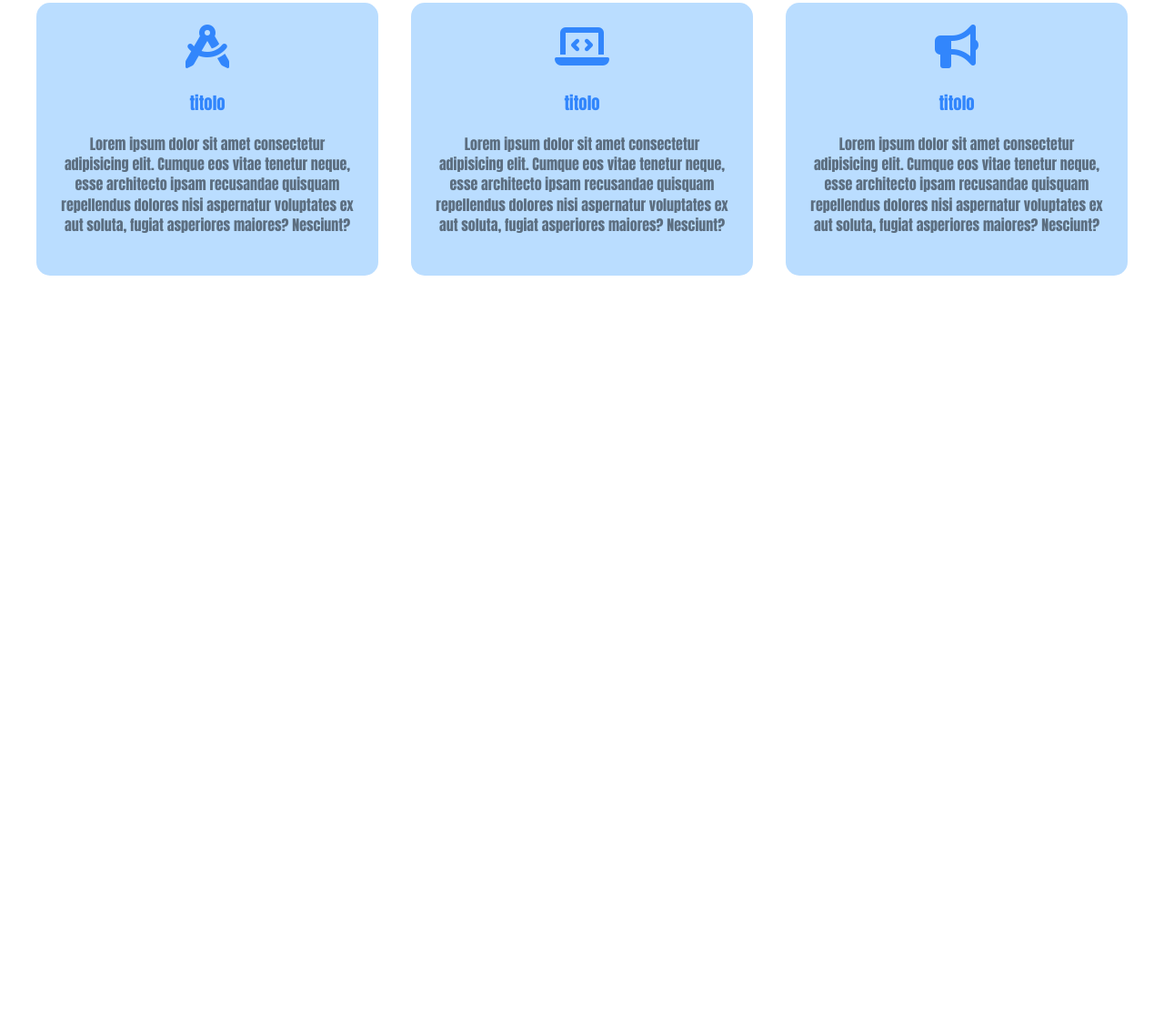
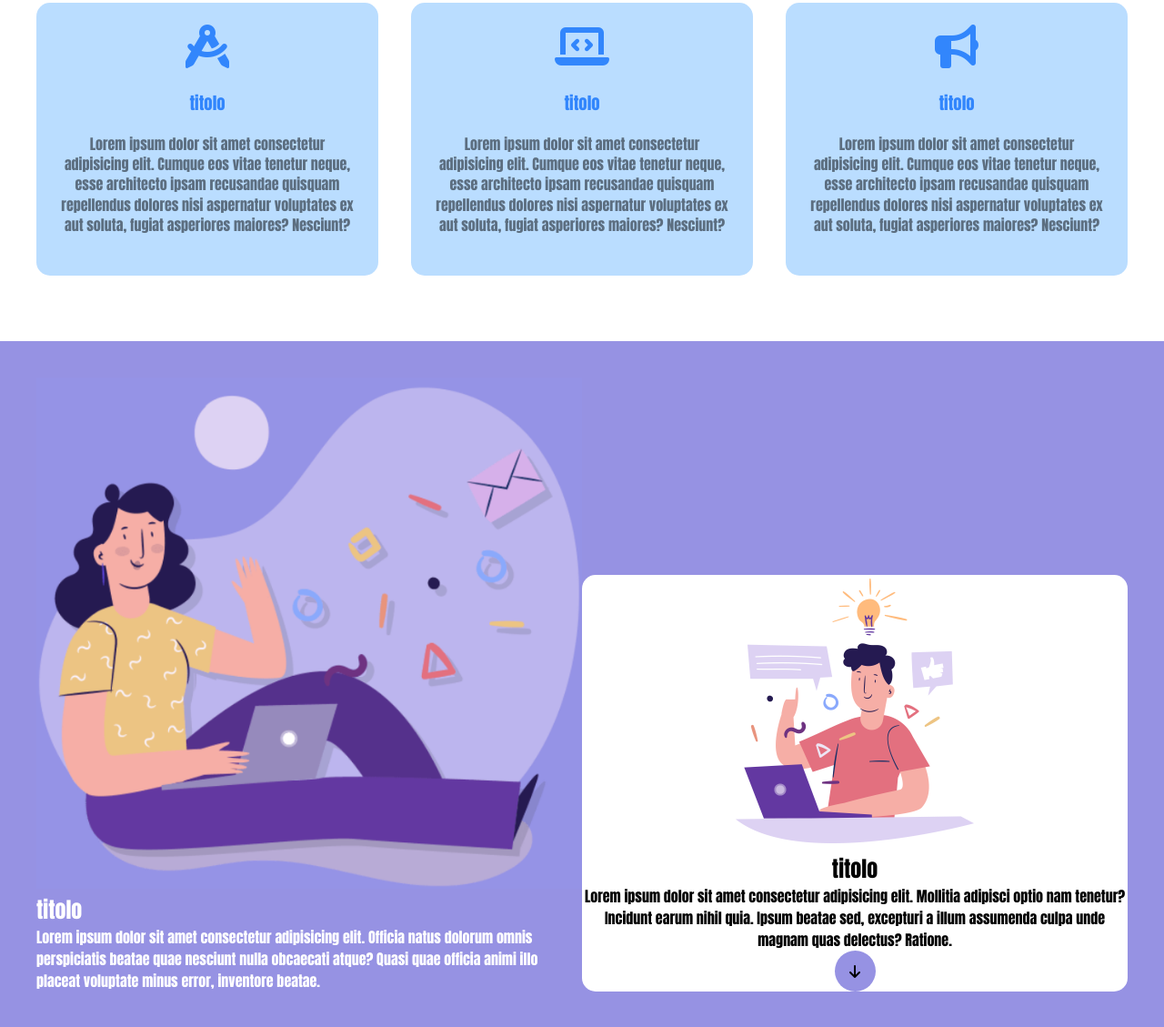
Before and after one commit to gbldmn/htmlcss-responsive-layout, a plain HTML site: page index.html in a window 1280 px wide. Shown: the part 610-1739 px from the top of the page at 91% size. Before the commit the page ends 985 px from the top, so only its background shows below. Drawn offline with Linux system fonts and the light colour scheme.

Commit message:
seconda sezione

```diff
--- a/file.css/style.css
+++ b/file.css/style.css
@@ -43,7 +43,8 @@ header nav ul {
 
      /* prima sezione */
 
-#intro {
+#intro,
+#strategy-planning {
     padding: 2.5rem;
 }
 
@@ -100,6 +101,50 @@ header nav ul {
     color: #3286FC;
     margin-bottom: 1.5rem;
 }
+
+        /* seconda sezione */
+
+.container-100 {
+    max-width: 1000px;
+    margin: 0 auto;
+}
+#strategy-planning {
+    background-color: #9692e3;
+    color: white;
+}
+
+#strategy-planning img {
+    width: 100%;
+}
+
+#strategy-planning col {
+    padding: 2rem;
+}
+
+#strategy-planning h {
+    margin-bottom: 1.5rem;
+}
+
+.card-white {
+    background-color: white;
+    border-radius: 15px;
+    color: black;
+    text-align: center;
+}
+
+.btn-rounded {
+    background-color: #9692e3;
+    color: black;
+    border-radius: 100%;
+    display: inline-block;
+    height: 45px;
+    width: 45px;
+    text-align: center;
+    line-height: 45px;
+
+
+}
+
          /* tablet */
 
 @media only screen and (min-width: 768px){
@@ -137,4 +182,15 @@ header nav ul {
     #intro .card:first-child {
     display: flex;
     }
+
+           /* seconda sezione */
+    #strategy-planning .col {
+    flex-basis: 50%;
+    }
+    #strategy-planning .card-white {
+        align-self: flex-end;
+    }
+    #strategy-planning .card-white img {
+    width: 50%;
+    }
 }
--- a/index.html
+++ b/index.html
@@ -89,7 +89,29 @@
     </section>
     <!-- seconda sezione -->
     <section id="strategy-planning">
+      <div class="container-1000 flex wrap">
+         <div class="col">
+          <img src="img/planning1.png" alt="">
+          <h2>titolo</h2>
+          <p>Lorem ipsum dolor sit amet consectetur adipisicing elit. Officia natus
+             dolorum omnis perspiciatis beatae quae nesciunt nulla obcaecati atque?
+              Quasi quae officia animi illo placeat voluptate minus error, inventore
+               beatae.</p>
+         </div>
+         <div class="col card-white">
+          <img src="img/planning2.png" alt="">
+          <h2>titolo</h2>
+          <p>Lorem ipsum dolor sit amet consectetur adipisicing elit. Mollitia
+             adipisci optio nam tenetur? Incidunt earum nihil quia. Ipsum beatae
+              sed, excepturi a illum assumenda culpa unde magnam quas delectus?
+               Ratione.</p>
 
+
+           <a class="btn-rounded" href="">
+            <i class="fa-solid fa-arrow-down"></i>
+           </a>
+         </div>
+      </div>
 
     </section>
   </main>
```
